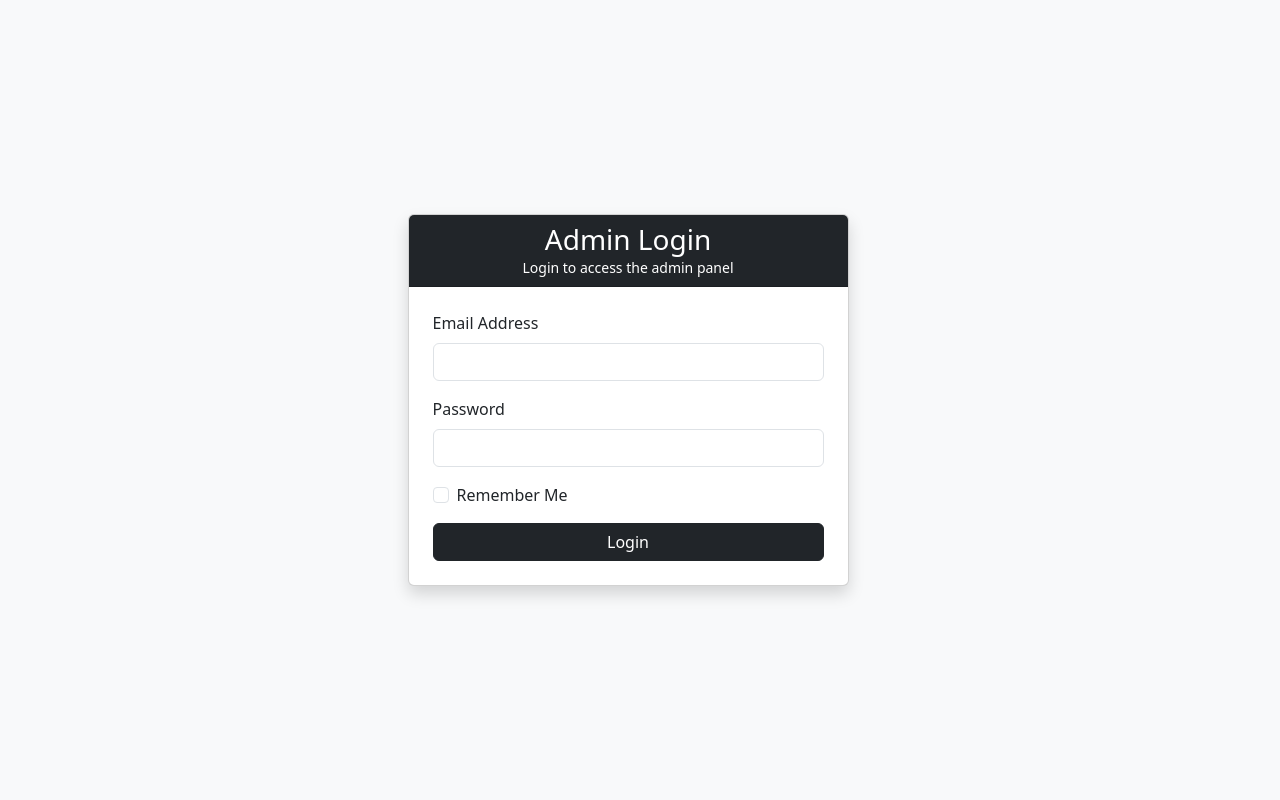
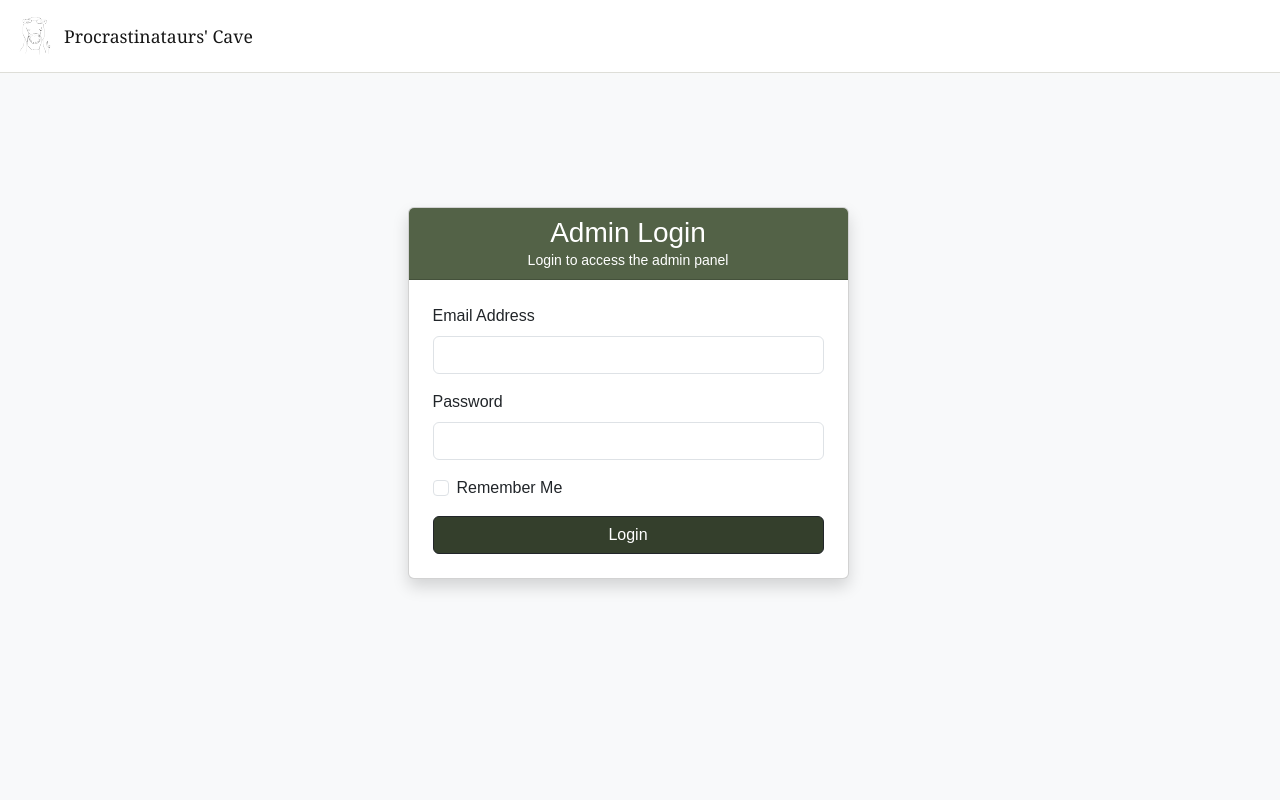
Before and after one commit to LAJ-ror/procrastinataurs-cave, a PHP site: page /admin/login.php in a window 1280 px wide. Run offline with PHP 8.4, Linux system fonts and the light colour scheme.

Commit message:
Update login.php

```diff
--- a/Procrastinataurs-Cave/admin/login.php
+++ b/Procrastinataurs-Cave/admin/login.php
@@ -59,12 +59,16 @@ if ($_SERVER["REQUEST_METHOD"] == "POST") {
     <meta name="viewport" content="width=device-width, initial-scale=1.0">
     <title>Admin Login</title>
     <link href="https://cdn.jsdelivr.net/npm/bootstrap@5.3.7/dist/css/bootstrap.min.css" rel="stylesheet">
+
+    <link rel="stylesheet"
+          href="style.css">
+
     <style>
         body{
             background:#f8f9fa;
         }
         .login-wrap{
-            min-height:100vh;
+            min-height:80vh;
             display:flex;
             align-items:center;
         }
@@ -72,11 +76,27 @@ if ($_SERVER["REQUEST_METHOD"] == "POST") {
 </head>
 <body>
 
+<header class="site-header">
+    <div class="header-inner">
+        <a class="brand"
+           href="../index.php">
+            <img src="../assets/images/Temp_Logo.svg"
+                 class="brand-logo"
+                 alt="Logo">
+            <span>
+                Procrastinataurs' Cave
+            </span>
+        </a>
+
+    </div>
+
+</header>
+
         <div class="container login-wrap">
             <div class="row justify-content-center w-100">
                 <div class="col-md-5">
                     <div class="card shadow">
-                <div class="card-header text-center bg-dark text-white">
+                        <div class="card-header text-center text-white" style="background-color: var(--olive);">
                             <h3 class="mb-0">Admin Login</h3>
                             <p class="mb-0 small">Login to access the admin panel</p>
                         </div>
@@ -107,7 +127,7 @@ if ($_SERVER["REQUEST_METHOD"] == "POST") {
                                 </div>
 
                                 <div class="d-grid">
-                            <button type="submit" class="btn btn-dark">Login</button>
+                                    <button type="submit" class="btn btn-dark" style="background-color: var(--olive-dark);">Login</button>
                                 </div>
                             </form>
                         </div>
```
Lines whose indentation alone changed are shown as unchanged.
